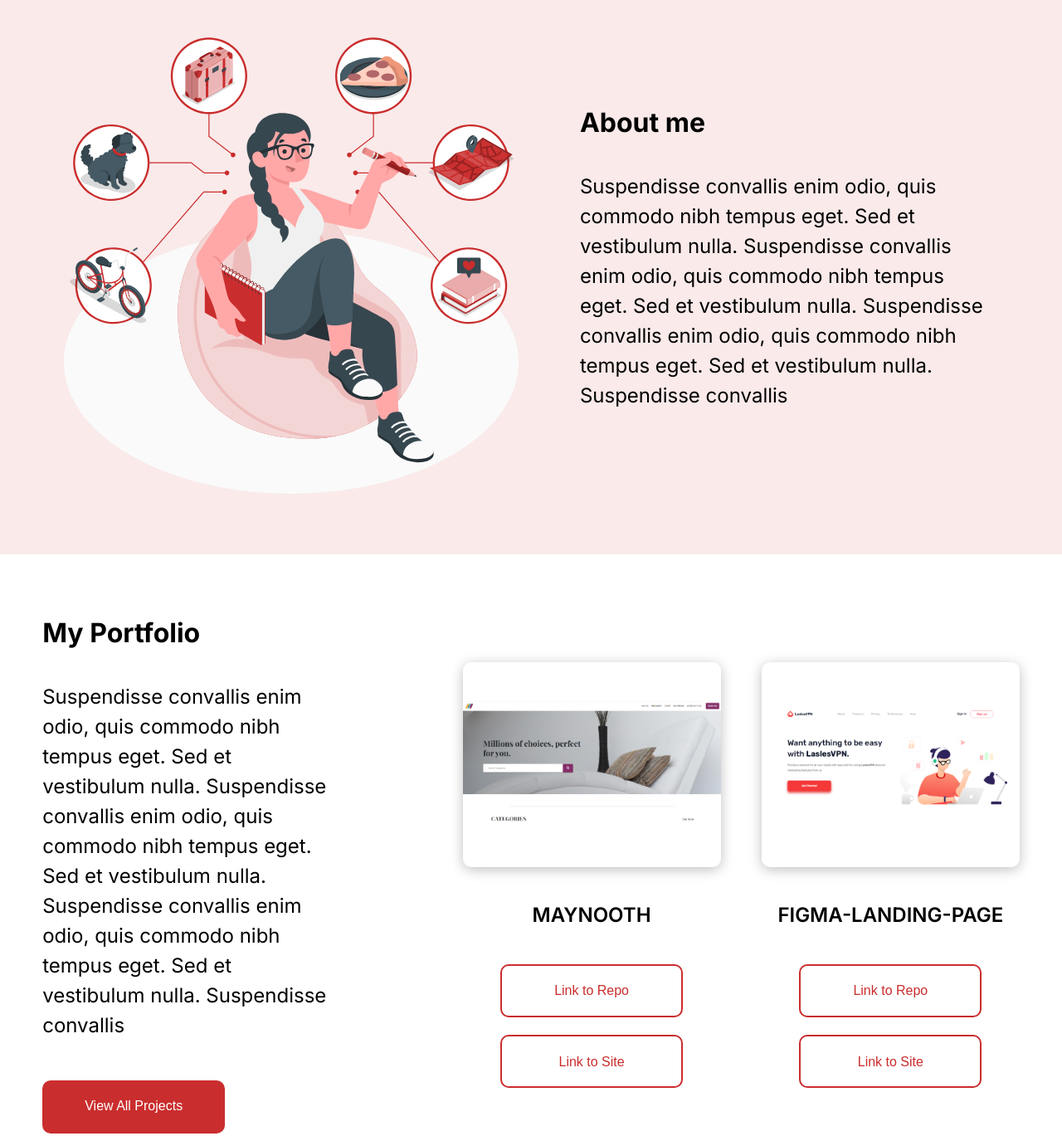
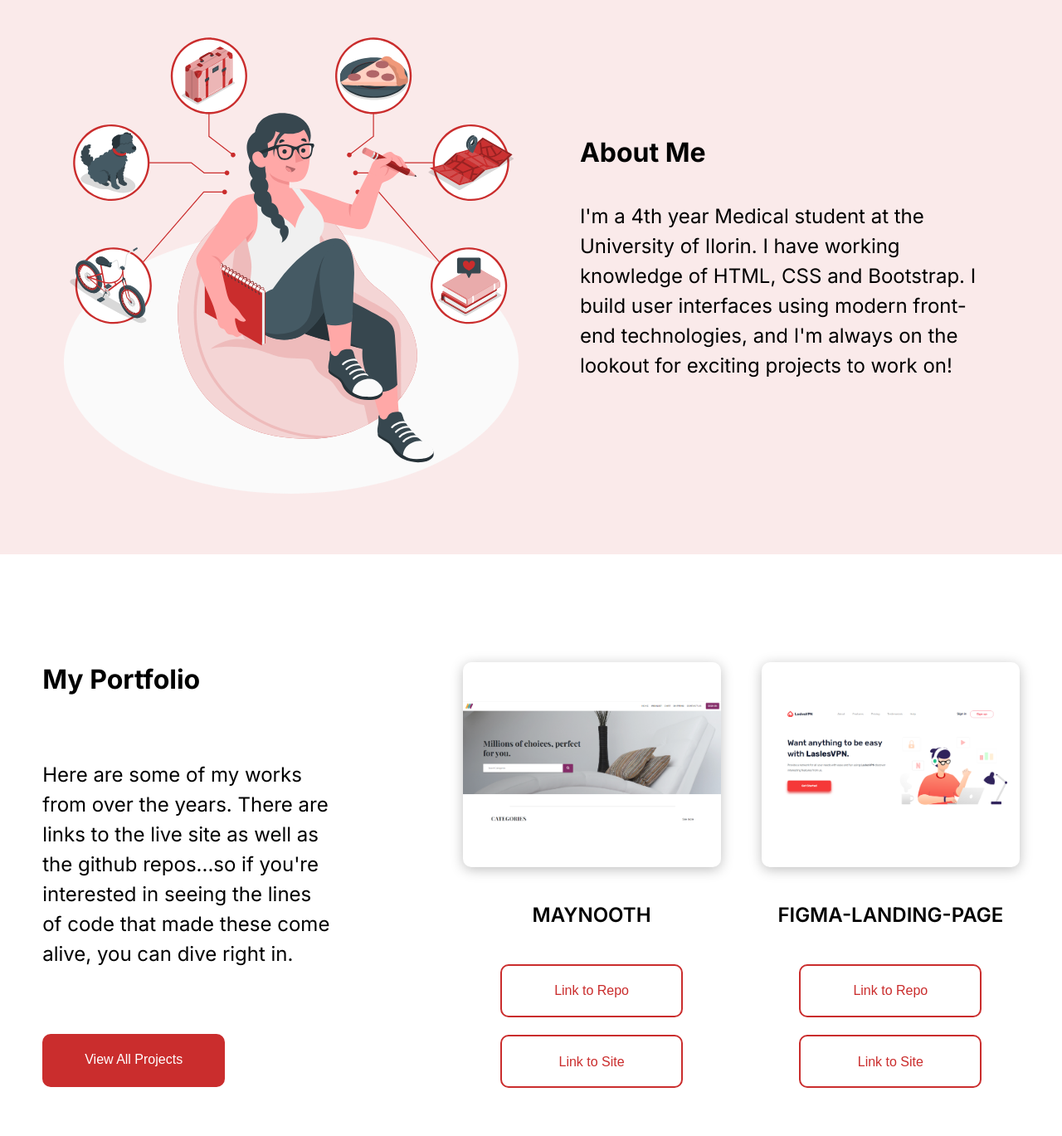
Before and after one commit to AjulibeChiemela/portfolio-assignment, a plain HTML site: page index.html in a window 1280 px wide. Shown: the part 880-2249 px from the top of the page at 83% size. Drawn offline with Linux system fonts and the light colour scheme.

Commit message:
edit lorem text in css file

```diff
--- a/index.html
+++ b/index.html
@@ -35,8 +35,8 @@
             A front-end developer.
           </h1>
           <p>
-            Morbi sollicitudin pretium lacus ut mattis. Nam euismod urna quis.
-            Morbi sollicitudin pretium lacus ut mattis. Nam euismod urna quis.
+            I enjoy building beautiful web pages, designed to offer the best
+            user experience.
           </p>
           <button><a href="">Contact Me</a></button>
         </div>
@@ -45,13 +45,12 @@
       <section id="about">
         <div><img src="./images/About me-amico 2.svg" alt="about svg" /></div>
         <div>
-          <h2>About me</h2>
+          <h2>About Me</h2>
           <p>
-            Suspendisse convallis enim odio, quis commodo nibh tempus eget. Sed
-            et vestibulum nulla. Suspendisse convallis enim odio, quis commodo
-            nibh tempus eget. Sed et vestibulum nulla. Suspendisse convallis
-            enim odio, quis commodo nibh tempus eget. Sed et vestibulum nulla.
-            Suspendisse convallis
+            I'm a 4th year Medical student at the University of Ilorin. I have
+            working knowledge of HTML, CSS and Bootstrap. I build user
+            interfaces using modern front-end technologies, and I'm always on
+            the lookout for exciting projects to work on!
           </p>
         </div>
       </section>
@@ -59,11 +58,10 @@
         <div class="text">
           <h2>My Portfolio</h2>
           <p>
-            Suspendisse convallis enim odio, quis commodo nibh tempus eget. Sed
-            et vestibulum nulla. Suspendisse convallis enim odio, quis commodo
-            nibh tempus eget. Sed et vestibulum nulla. Suspendisse convallis
-            enim odio, quis commodo nibh tempus eget. Sed et vestibulum nulla.
-            Suspendisse convallis
+            Here are some of my works from over the years. There are links to
+            the live site as well as the github repos...so if you're interested
+            in seeing the lines of code that made these come alive, you can dive
+            right in.
           </p>
           <button><a href="">View All Projects</a></button>
         </div>
--- a/styles.css
+++ b/styles.css
@@ -127,7 +127,7 @@ h2 {
 }
 
 .text p {
-  margin: 0 auto 48px;
+  margin: 22% auto;
 }
 
 .img-box {
```
